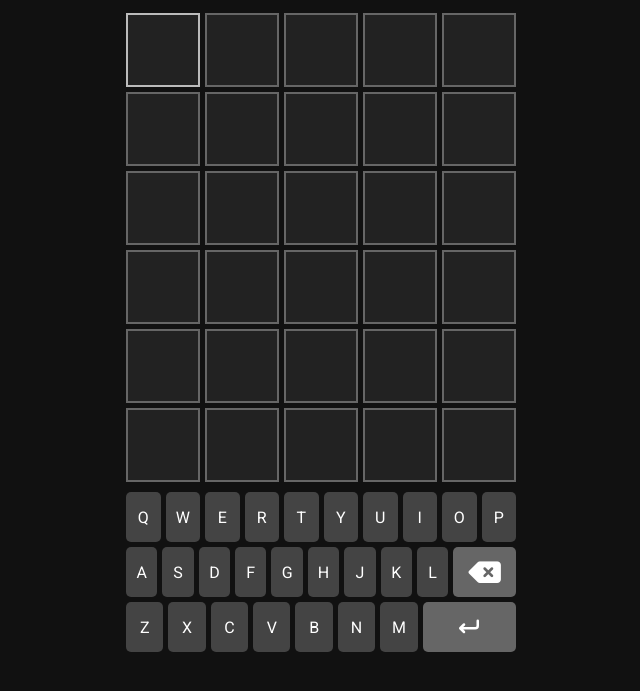
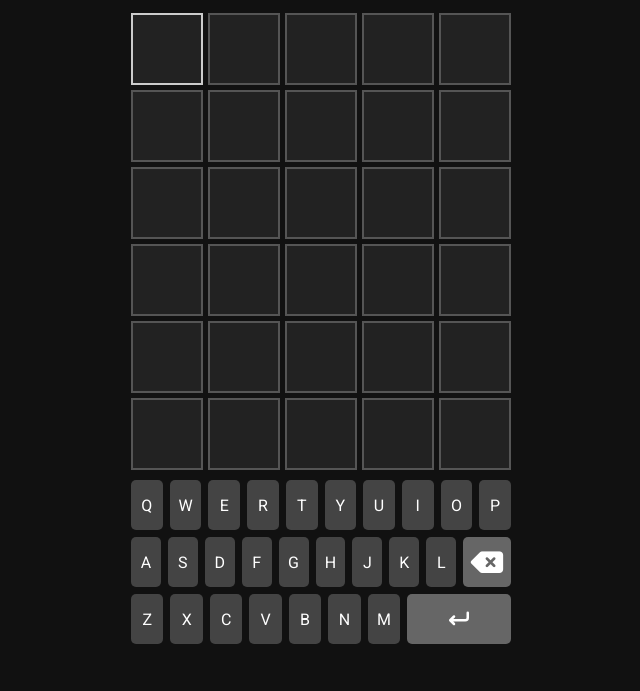
Before and after one commit to niksimon/guess-the-word, a plain HTML site: page index.html in a window 1280 px wide. Shown: the part 55-746 px from the top of the page, without its empty margins (319-959 px from the left). Drawn offline with Linux system fonts and the light colour scheme.

Commit message:
css changes

```diff
--- a/main.js
+++ b/main.js
@@ -14,6 +14,7 @@ fetch("words.json")
   .then(json => {
     const rnd = Math.floor(Math.random() * json.length);
     chosen = json[rnd];
+    console.log(chosen);
     words = new Set(json);
 });
 
--- a/style.css
+++ b/style.css
@@ -18,7 +18,7 @@ h1 {
 }
 .main {
     width: 400px;
-    padding: 0 5px;
+    padding: 0 10px;
     box-sizing: border-box;
     overflow: hidden;
 }
@@ -39,7 +39,7 @@ h1 {
     align-items: center;
     justify-content: center;
     box-sizing: border-box;
-    border: 2px solid #666;
+    border: 2px solid #555;
     font-size: 2rem;
     overflow: hidden;
     text-transform: uppercase;
@@ -58,7 +58,7 @@ h1 {
     border-color: #b59f3b;;
 }
 .word-letter-current {
-    border-color: #bbb;
+    border-color: #ccc;
 }
 .keyboard {
     display: grid;
@@ -67,17 +67,17 @@ h1 {
 }
 .keyboard-row {
     display: grid;
-    grid-gap: 5px;
-    padding-bottom: 5px;
+    grid-gap: 7px;
+    padding-bottom: 7px;
 }
 .keyboard-row:nth-child(1) {
     grid-template-columns: repeat(10, 1fr);
 }
 .keyboard-row:nth-child(2) {
-    grid-template-columns: repeat(9, 1fr) 2fr;
+    grid-template-columns: repeat(9, 1fr) 1.6fr;
 }
 .keyboard-row:nth-child(3) {
-    grid-template-columns: repeat(7, 1fr) 2.5fr;
+    grid-template-columns: repeat(7, 1fr) 3.2fr;
 }
 .keyboard-button, .keyboard-button-enter, .keyboard-button-delete {
     display: flex;
@@ -179,10 +179,6 @@ h1 {
     animation-iteration-count: infinite;
     transform: rotateZ(0);
 }
-.confetti-item-drop {
-    top: 101%;
-    transform: rotateZ(360deg);
-}
 
 @keyframes drop1 {
   from {top: 0;transform: rotate3d(1, 1, 0, 0deg);}
```
Also changed, not shown: index.html (line endings or trailing spaces).
